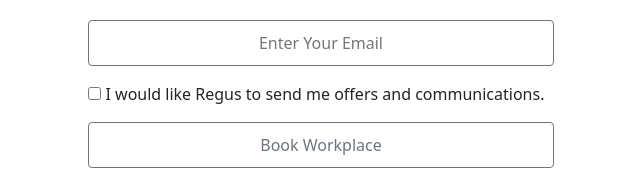
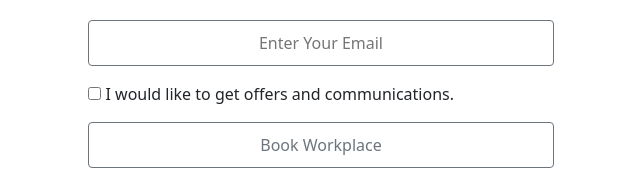
Before and after one commit to Khushishah224/ShareSpot, a plain HTML site: page frontend/html/Booking.html in a window 1280 px wide. Shown: the part 418-590 px from the top of the page, without its empty margins (319-959 px from the left). Drawn offline with nearby package versions, Linux system fonts and the light colour scheme.

Commit message:
final code

```diff
--- a/frontend/html/Booking.html
+++ b/frontend/html/Booking.html
@@ -62,7 +62,7 @@
                     </div>
                         <div class=""><input name="SendMessages" type="checkbox"
                                 id="checkbox-SendMessages"><label for="checkbox-SendMessages" data-error="false"
-                                class="py-3 px-1 ">I would like Regus to send me offers and communications.</label>
+                                class="py-3 px-1 ">I would like to get offers and communications.</label>
                         </div>
 
                     <input type="submit" class="btn btn-outline-secondary px-2" value="Book Workplace"><br><br>
```
